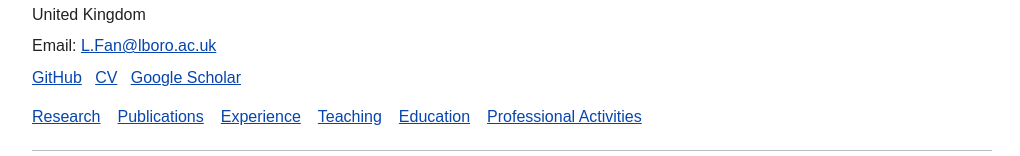
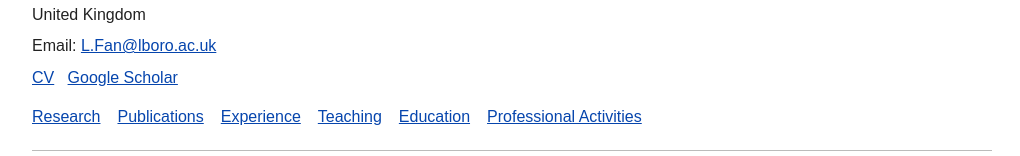
Before and after one commit to LiangFan26/LiangFan26.github.io, a plain HTML site: page index.html in a window 1280 px wide. Shown: the part 127-283 px from the top of the page, without its empty margins (128-1148 px from the left). Drawn offline with Linux system fonts and the light colour scheme.

Commit message:
Update contact section in index.html
Removed GitHub link from the contact section.

```diff
--- a/index.html
+++ b/index.html
@@ -29,7 +29,7 @@
       <h1>Dr. Liang Fan</h1>
       <p>AI/ML Scientist<br>Loughborough University & ai.io<br>United Kingdom</p>
       <p>Email: <a href="mailto:L.Fan@lboro.ac.uk">L.Fan@lboro.ac.uk</a></p>
-      <p><a href="https://github.com/LiangFan26">GitHub</a> &nbsp; <a href="Fan-Liang-CV-2026.doc">CV</a> &nbsp; <a href="https://scholar.google.com/citations?user=3IJ4rbcAAAAJ&hl=zh-CN/">Google Scholar</a></p>
+      <p><a href="Fan-Liang-CV-2026.doc">CV</a> &nbsp; <a href="https://scholar.google.com/citations?user=3IJ4rbcAAAAJ&hl=zh-CN/">Google Scholar</a></p>
       <nav><a href="#research">Research</a><a href="#publications">Publications</a><a href="#experience">Experience</a><a href="#teaching">Teaching</a><a href="#education">Education</a><a href="#service">Professional Activities</a></nav>
     </div>
   </header>
```
